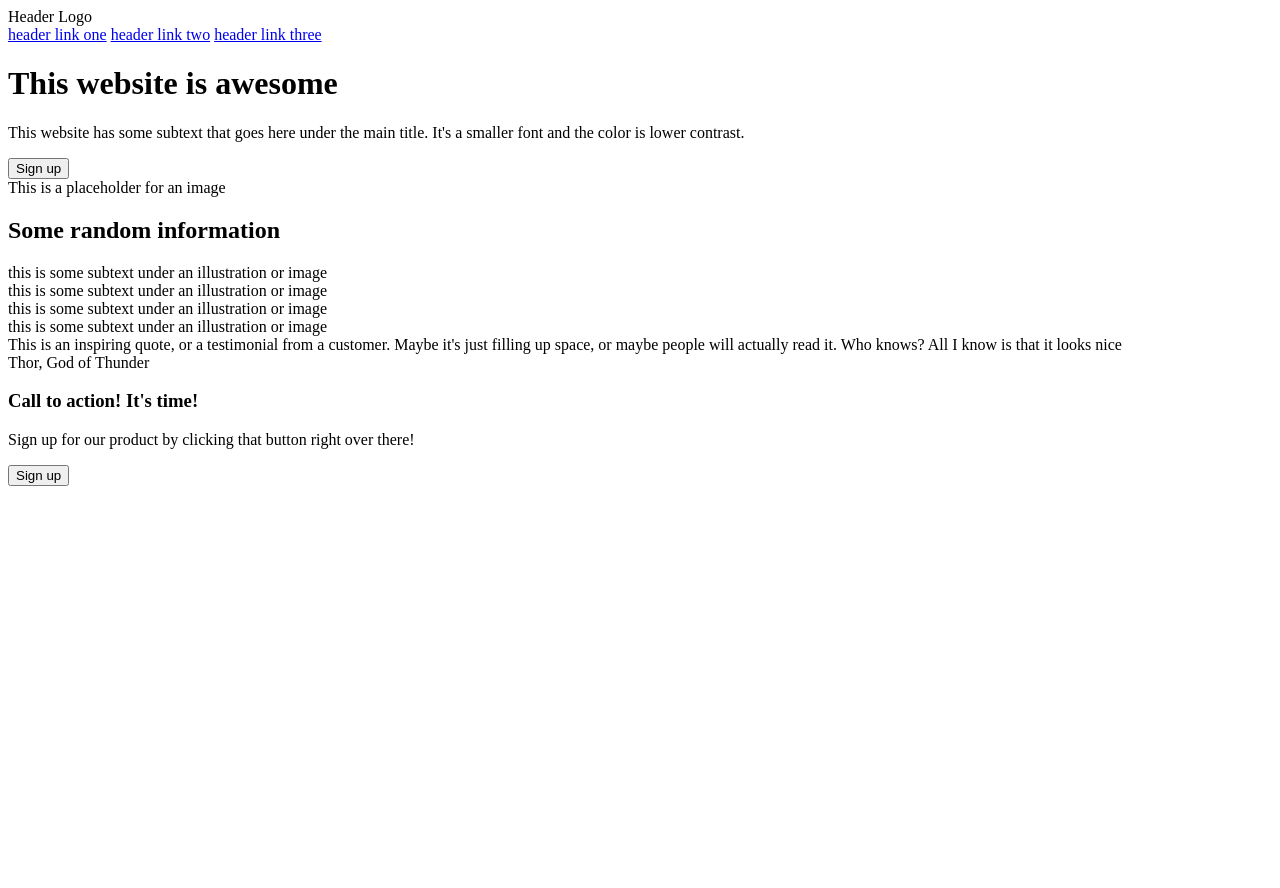
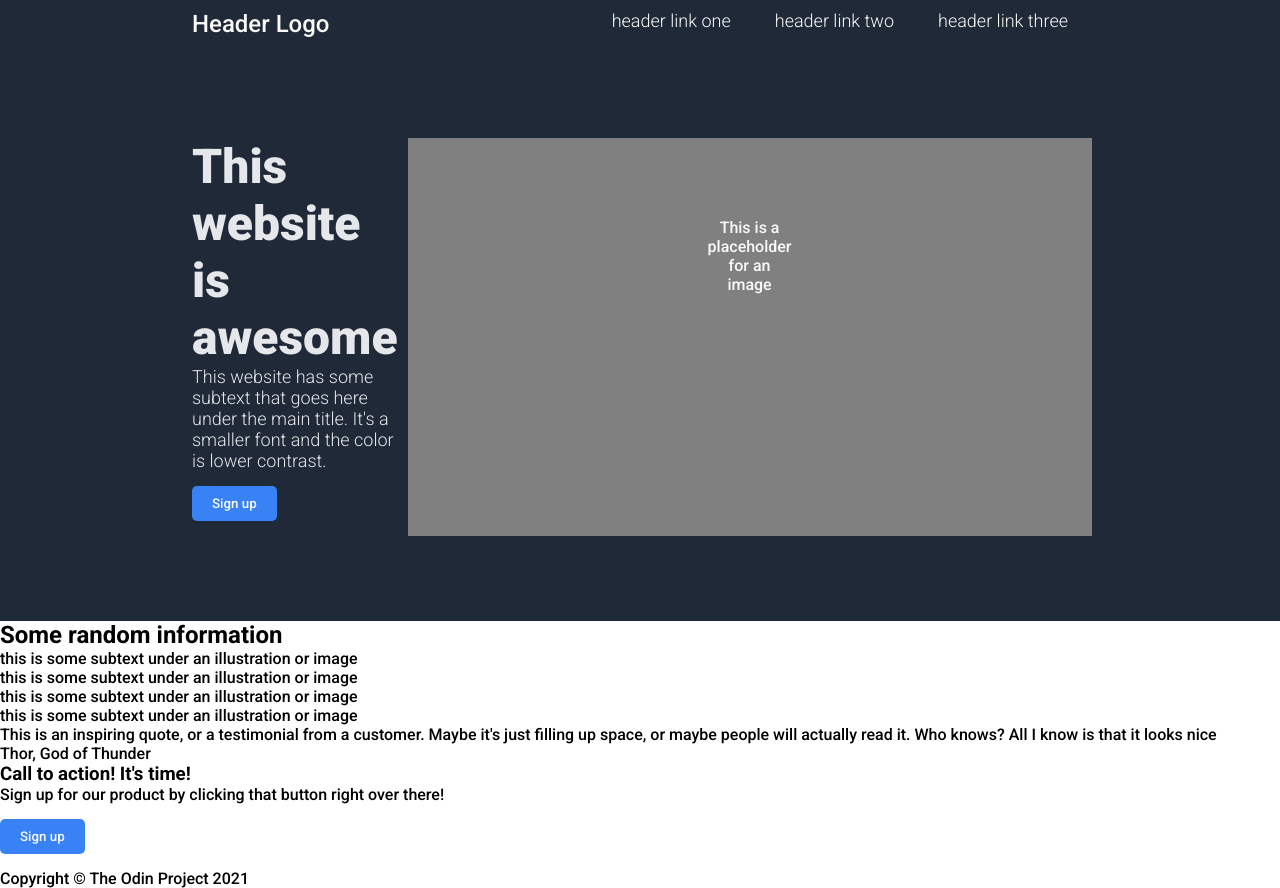
Before and after one commit to coen593/odin-landing-page, a plain HTML site: page index.html in a window 1280 px wide. Before the commit the page ends 800 px from the top, so only its background shows below. Drawn offline with Linux system fonts and the light colour scheme.

Commit message:
Top section mostly done

```diff
--- a/index.html
+++ b/index.html
@@ -4,6 +4,9 @@
     <meta charset="UTF-8">
     <meta http-equiv="X-UA-Compatible" content="IE=edge">
     <meta name="viewport" content="width=device-width, initial-scale=1.0">
+    <link rel="preconnect" href="https://fonts.googleapis.com">
+    <link rel="preconnect" href="https://fonts.gstatic.com" crossorigin>
+    <link href="https://fonts.googleapis.com/css2?family=Roboto:ital,wght@0,300;0,500;0,700;0,900;1,300&display=swap" rel="stylesheet">
     <link rel="stylesheet" href="style.css">
     <title>Landing Page</title>
 </head>
@@ -18,13 +21,15 @@
                     <a href="#">header link three</a>
                 </div>
             </div>
-            <div class="content" id="top-content">
+            <div class="content">
                 <div id="top-left">
                     <h1>This website is awesome</h1>
                     <p>This website has some subtext that goes here under the main title. It's a smaller font and the color is lower contrast.</p>
                     <button class="btn">Sign up</button>
                 </div>
-                <div id="top-right">This is a placeholder for an image</div>
+                <div id="top-right">
+                    <p>This is a placeholder for an image</p>
+                </div>
             </div>
         </div>
         <div class="block" id="second">
@@ -63,6 +68,9 @@
                 </div>
             </div>
         </div>
+        <div class="footer">
+            Copyright &copy; The Odin Project 2021
+        </div>
     </div>
 </body>
 </html>
--- a/style.css
+++ b/style.css
@@ -0,0 +1,63 @@
+* {
+    font-family: roboto, sans-serif;
+    margin: 0;
+
+}
+
+#first {
+    background-color: #1f2937;
+    color: #f9faf8;
+    padding: 5px 15%;
+}
+
+.header {
+    display: flex;
+    justify-content: space-between;
+    margin: 5px 0 50px 0;
+}
+
+.logo {
+    font-size: 24px;
+}
+
+.header a {
+    text-decoration: none;
+    color: #f9faf8;
+    padding: 0 20px;
+    font-size: 18px;
+    font-weight: 300;
+}
+
+#first .content {
+    display: flex;
+    flex: 1;
+    margin-bottom: 80px;
+    margin-top: 100px;
+}
+
+#top-right {
+    margin-left: 10px;
+    padding: 80px 300px;
+    background-color: grey;
+    text-align: center;;
+}
+
+#top-left h1{
+    font-size: 48px;
+    font-weight: 900;
+}
+
+#top-left {
+    font-size: 18px;
+    color: #e5e7eb;
+    font-weight: 300;
+}
+
+.btn {
+    background-color: #3882f6;
+    color: #f9faf8;
+    padding: 10px 20px;
+    border: none;
+    border-radius: 5px;
+    margin: 15px 0;
+}
```
